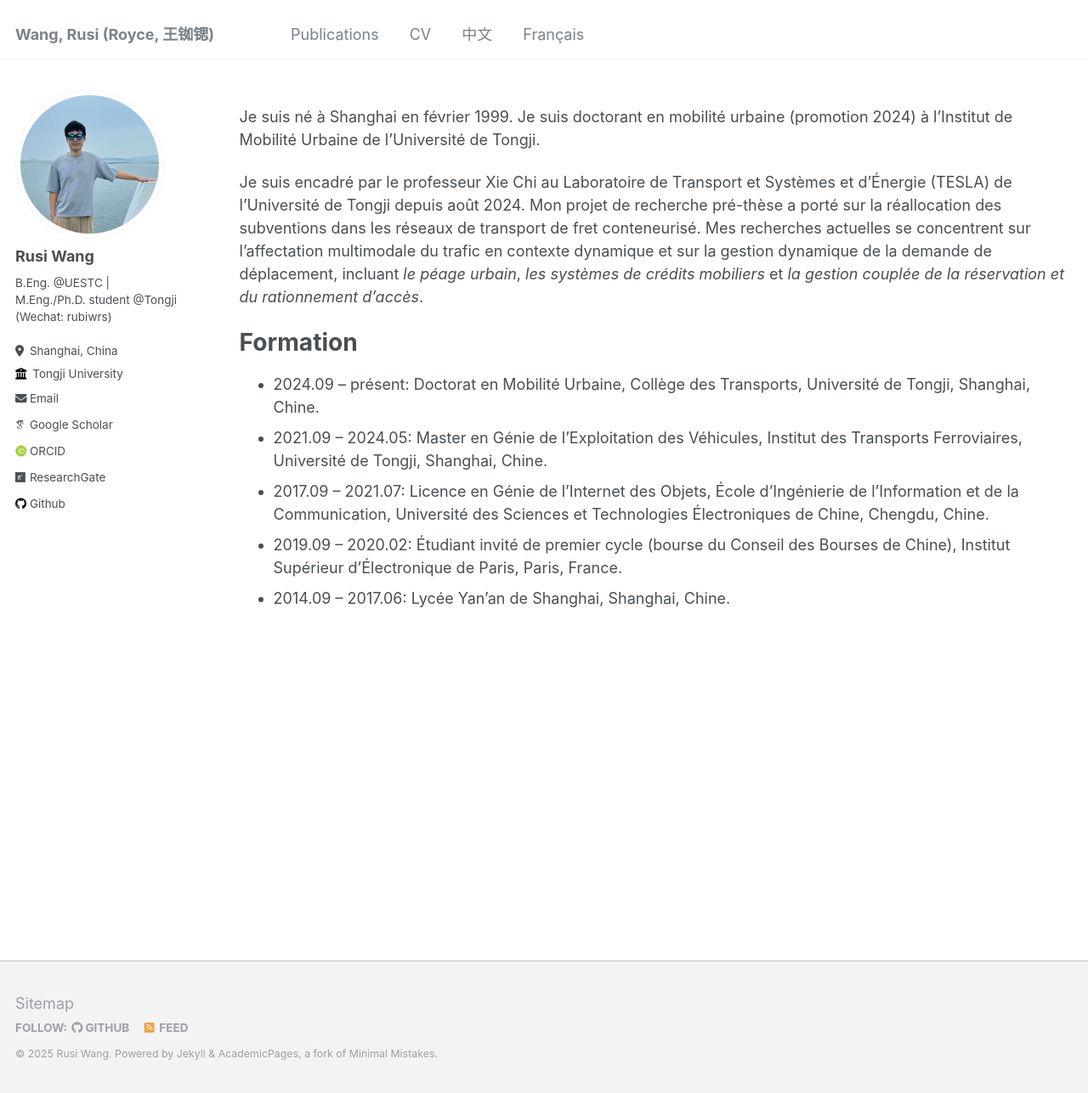
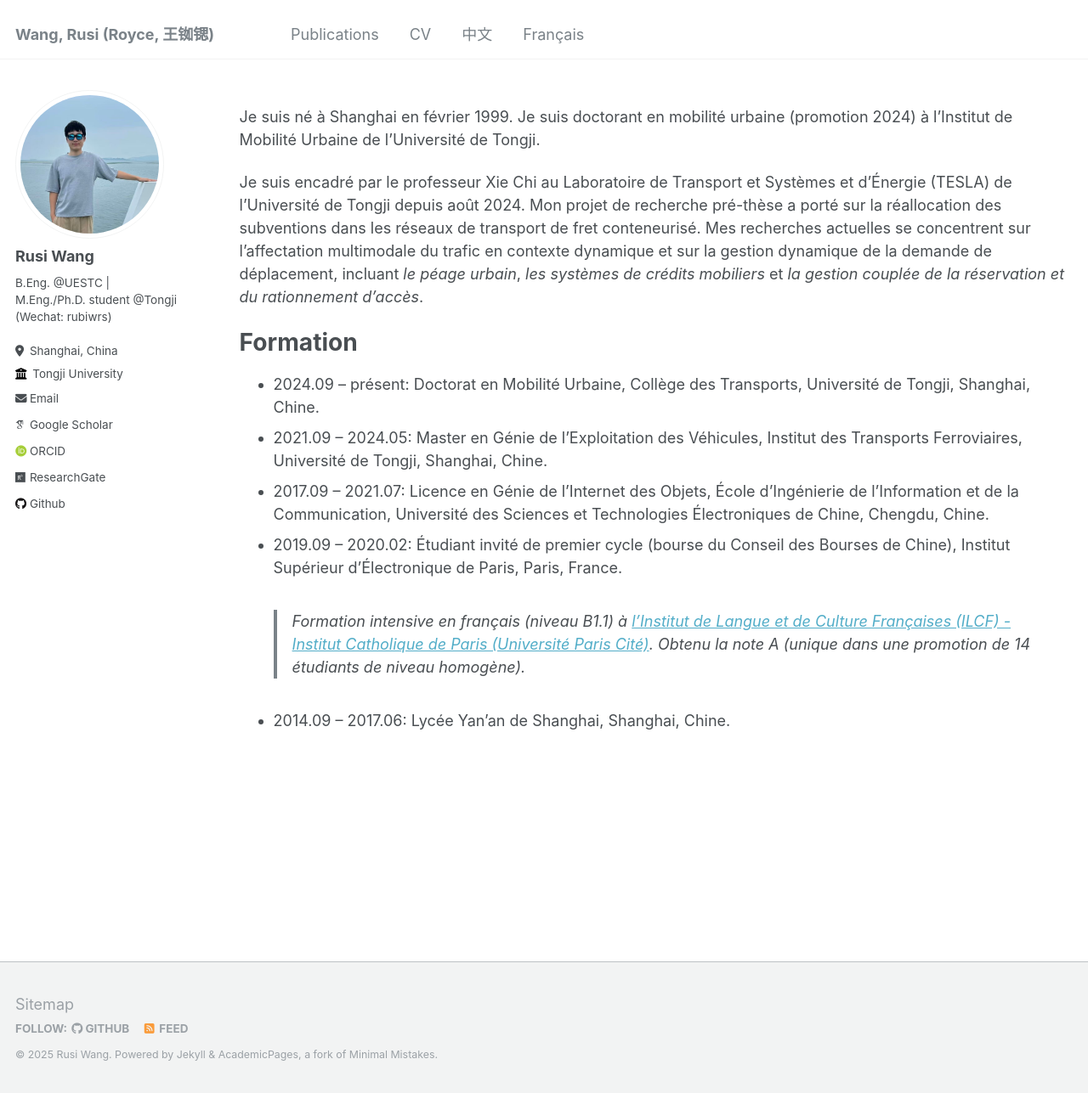
Before and after one commit to RusiWang99/RusiWang99.github.io, a Jekyll site: the page built from _pages/french.md, in a window 1280 px wide and 1287 px high. Shown: the whole window at 85% size. Built offline with Jekyll 4.4.1, drawn with Linux system fonts in a browser that asks for light colours; some web fonts are replaced.

Commit message:
Add French training information to education section
Added intensive French training details with grade.

```diff
--- a/_pages/french.md
+++ b/_pages/french.md
@@ -15,4 +15,5 @@ Formation
 * 2021.09 – 2024.05: Master en Génie de l'Exploitation des Véhicules, Institut des Transports Ferroviaires, Université de Tongji, Shanghai, Chine.
 * 2017.09 – 2021.07: Licence en Génie de l'Internet des Objets, École d'Ingénierie de l'Information et de la Communication, Université des Sciences et Technologies Électroniques de Chine, Chengdu, Chine.
 * 2019.09 – 2020.02: Étudiant invité de premier cycle (bourse du Conseil des Bourses de Chine), Institut Supérieur d'Électronique de Paris, Paris, France.
+> Formation intensive en français (niveau B1.1) à [l'Institut de Langue et de Culture Françaises (ILCF) - Institut Catholique de Paris (Université Paris Cité)](https://ilcf.icp.fr/). Obtenu la note A (unique dans une promotion de 14 étudiants de niveau homogène).
 * 2014.09 – 2017.06: Lycée Yan'an de Shanghai, Shanghai, Chine.
```
